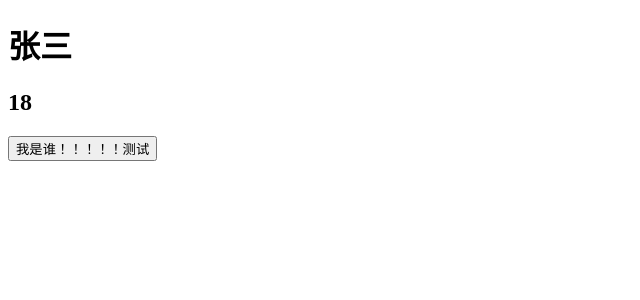
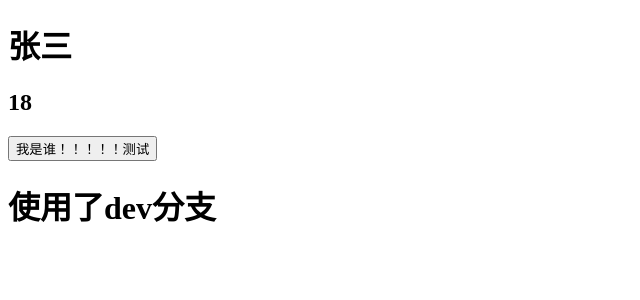
Before and after one commit to vide123/vue3_test, a Vue app: page / in a window 1280 px wide. Shown: the top 300 px of the page, without its empty margins (0-640 px from the left). Built offline with nearby package versions, Linux system fonts and the light colour scheme.

Commit message:
使用了dev分支

```diff
--- a/src/App.vue
+++ b/src/App.vue
@@ -2,6 +2,7 @@
   <h1>{{ name }}</h1>
   <h2>{{ age }}</h2>
   <button @click="sayname">我是谁！！！！！测试</button>
+  <h1>使用了dev分支</h1>
 </template>
 
 <script>
```
